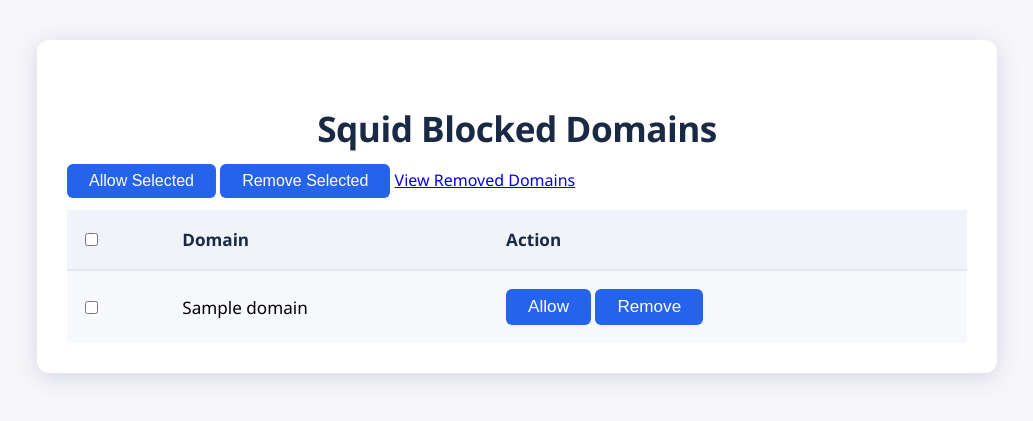
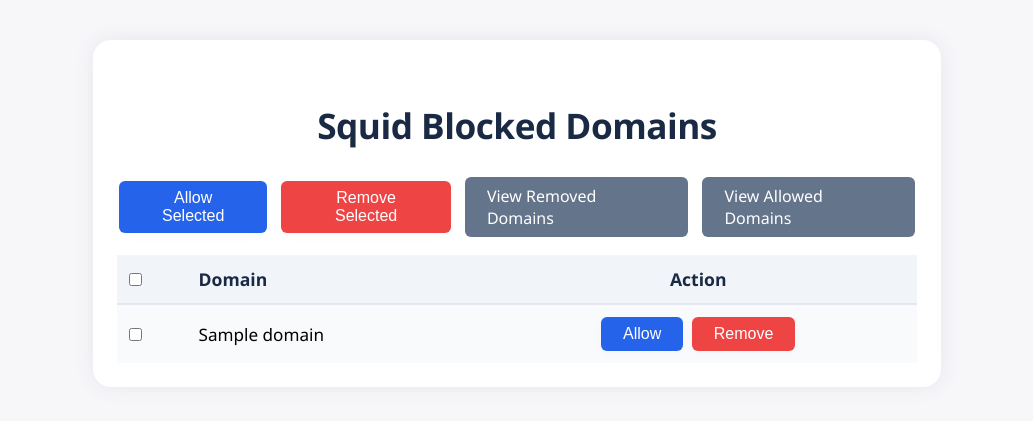
Before and after one commit to andrew-kemp/squid_allow_app, a Flask app: template templates/index.html in a window 1280 px wide. Shown: the top 421 px of the page, without its empty margins (123-1156 px from the left). Run offline with Flask 3, Linux system fonts and the light colour scheme; the template is opened without the code that fills it: most values are stand-ins (such as "Sample title", 1, 10 or a date in 2020).

Commit message:
Update index.html

```diff
--- a/templates/index.html
+++ b/templates/index.html
@@ -3,10 +3,91 @@
 <head>
     <title>Squid Blocked Domains</title>
     <link rel="stylesheet" href="{{ url_for('static', filename='style.css') }}">
+    <style>
+        .center-actions {
+            display: flex;
+            justify-content: center;
+            align-items: center;
+            gap: 10px;
+            margin-bottom: 18px;
+        }
+        .btn {
+            padding: 8px 22px;
+            border: none;
+            border-radius: 6px;
+            color: #fff;
+            background: #2563eb;
+            font-size: 1rem;
+            cursor: pointer;
+            margin: 0 2px;
+            transition: background 0.18s;
+            text-decoration: none;
+            display: inline-block;
+        }
+        .btn:active,
+        .btn:focus {
+            outline: none;
+        }
+        .btn-primary {
+            background: #2563eb;
+        }
+        .btn-danger {
+            background: #ef4444;
+        }
+        .btn-secondary {
+            background: #64748b;
+        }
+        .btn:hover {
+            opacity: 0.89;
+        }
+        .banner-alert {
+            background: #fffbe6;
+            border-bottom: 1px solid #fde4a0;
+            color: #ad8b00;
+            padding: 18px 16px;
+            text-align: center;
+            font-weight: 600;
+        }
+        .card {
+            background: #fff;
+            border-radius: 18px;
+            box-shadow: 0 0 20px #e5e7eb;
+            width: 90%;
+            max-width: 800px;
+            margin: 40px auto 0 auto;
+            padding: 32px 24px 24px 24px;
+        }
+        table {
+            width: 100%;
+            border-collapse: collapse;
+            margin: 0 auto;
+        }
+        th, td {
+            text-align: left;
+            padding: 12px 8px;
+        }
+        th {
+            background: #f1f5f9;
+            font-size: 1.1rem;
+        }
+        tr:nth-child(even) {
+            background: #f8fafc;
+        }
+        tr:nth-child(odd) td {
+            background: #fff;
+        }
+        td {
+            vertical-align: middle;
+        }
+        h2 {
+            text-align: center;
+            margin-bottom: 28px;
+        }
+    </style>
 </head>
 <body>
     {% if changes_pending %}
-    <div class="banner-alert" style="background: #fffbe6; border-bottom: 1px solid #fde4a0; color: #ad8b00; padding: 18px 16px; text-align: center; font-weight: 600;">
+    <div class="banner-alert">
         <div style="font-size: 1.15rem; margin-bottom: 12px;">
             Changes detected: Please restart the Squid service to apply updates.
         </div>
@@ -18,22 +99,23 @@
     <div class="card">
         <h2>Squid Blocked Domains</h2>
         <form method="post" action="{{ url_for('bulk_action') }}">
-            <div style="margin-bottom: 12px;">
+            <div class="center-actions">
                 <button type="submit" name="action" value="allow" class="btn btn-primary">Allow Selected</button>
                 <button type="submit" name="action" value="remove" class="btn btn-danger">Remove Selected</button>
                 <a href="{{ url_for('view_removed') }}" class="btn btn-secondary">View Removed Domains</a>
+                <a href="{{ url_for('allowed') }}" class="btn btn-secondary">View Allowed Domains</a>
             </div>
             <table>
                 <tr>
                     <th><input type="checkbox" id="selectAll" onclick="toggleAll(this)"></th>
                     <th>Domain</th>
-                    <th>Action</th>
+                    <th style="text-align: center;">Action</th>
                 </tr>
                 {% for d in domains %}
                 <tr>
                     <td><input type="checkbox" name="selected_domains" value="{{ d.domain }}"></td>
                     <td>{{ d.domain }}</td>
-                    <td>
+                    <td style="text-align: center;">
                         <form action="{{ url_for('add_allow') }}" method="post" style="display:inline;">
                             <input type="hidden" name="domain" value="{{ d.domain }}">
                             <button type="submit" class="btn btn-primary">Allow</button>
@@ -50,8 +132,8 @@
     </div>
     <script>
     function toggleAll(source) {
-        checkboxes = document.getElementsByName('selected_domains');
-        for(var i=0, n=checkboxes.length; i<n; i++) {
+        const checkboxes = document.getElementsByName('selected_domains');
+        for(let i=0, n=checkboxes.length; i<n; i++) {
             checkboxes[i].checked = source.checked;
         }
     }
```
